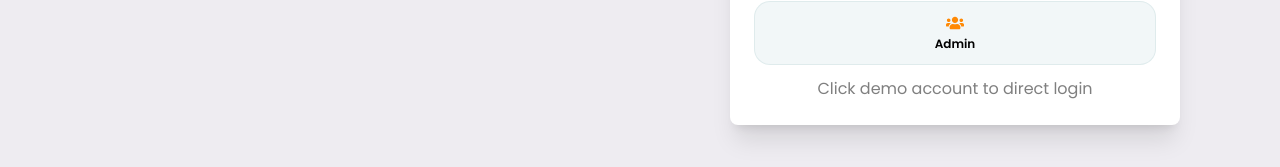
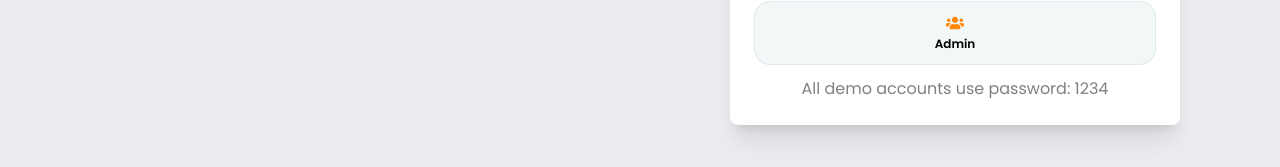
Before and after one commit to absabur/EduLearn, a React (Vite) app: page /login in a window 1280 px wide. Shown: the part 601-768 px from the top of the page. Built offline with nearby package versions, Linux system fonts and the light colour scheme.

Commit message:
static data changed

```diff
--- a/src/pages/Login.jsx
+++ b/src/pages/Login.jsx
@@ -136,7 +136,7 @@ export default function Login() {
           />
         </div>
         <p className="text-primary-text/50 text-base w-full text-center">
-          Click demo account to direct login
+          All demo accounts use password: 1234
         </p>
       </div>
     </div>
```
